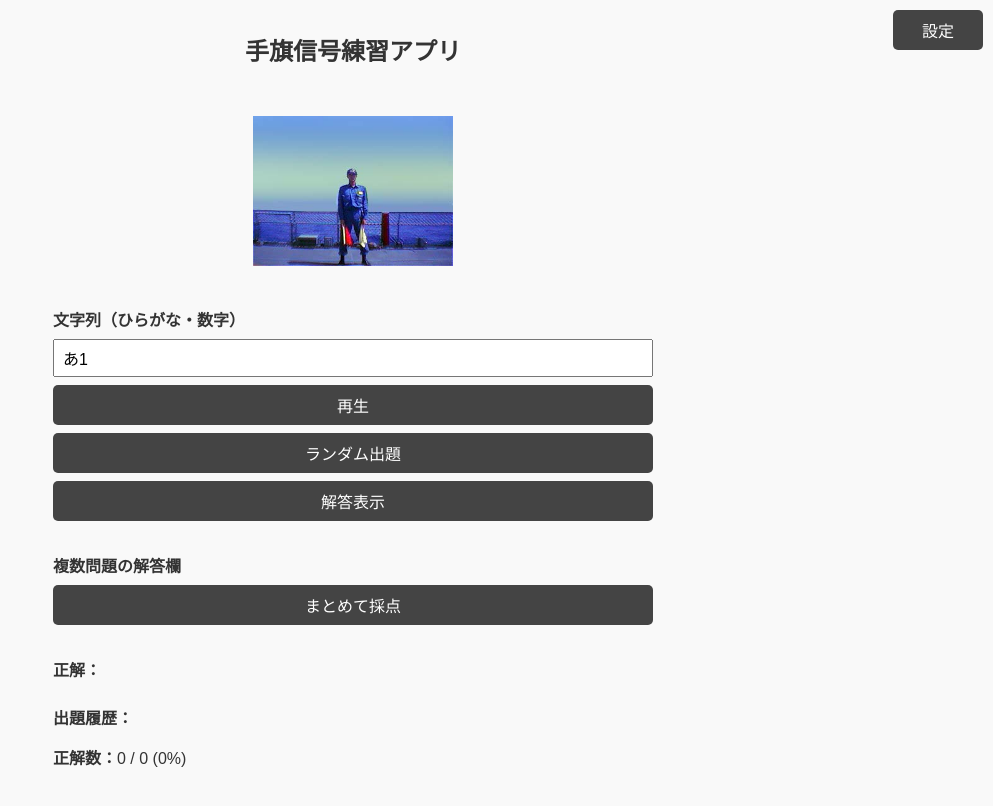
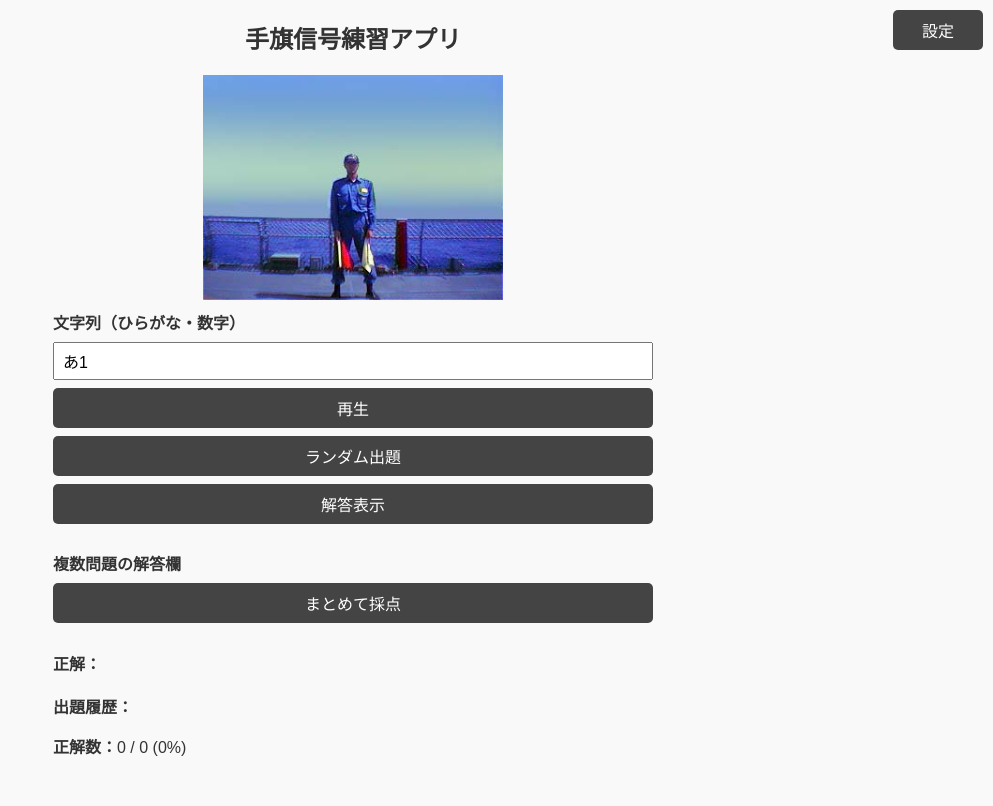
Before and after one commit to Maastricht1126/signal-app, a plain HTML site: page index.html in a window 1280 px wide. Shown: the whole page, without its empty margins (287-1280 px from the left). Drawn offline with Linux system fonts and the light colour scheme.

Commit message:
Update index.html

```diff
--- a/index.html
+++ b/index.html
@@ -11,16 +11,16 @@
       color: #333;
       max-width: 600px;
       margin: auto;
-      padding: 1em;
+      padding: 0.5em; /* 余白少し縮小 */
       position: relative;
     }
     h1 {
       text-align: center;
       font-size: 1.5em;
-      margin-bottom: 1em;
+      margin: 0.5em 0;
     }
     .panel {
-      margin-bottom: 1.5em;
+      margin-bottom: 1.2em; /* 少し間隔狭め */
     }
     label {
       display: block;
@@ -35,14 +35,16 @@
       box-sizing: border-box;
     }
     #flagContainer {
-      width: 200px;
-      height: 200px;
-      margin: 0 auto 1em;
+      width: 300px;
+      height: 240px; /* 高さを少し縮小 */
+      margin: 0.2em auto; /* 上下の余白を小さく */
+      padding: 0;
     }
     #flagImage {
       width: 100%;
       height: 100%;
       object-fit: contain;
+      display: block;
     }
     #history {
       list-style: none;
@@ -55,7 +57,6 @@
       border-radius: 5px;
       cursor: pointer;
     }
-    /* 右上に設定ボタン固定配置 */
     #openSettingsBtn {
       position: fixed;
       top: 10px;
@@ -63,7 +64,6 @@
       width: 90px;
       z-index: 1001;
     }
-    /* モーダル背景 */
     #settingsModal {
       display: none;
       position: fixed;
@@ -73,7 +73,6 @@
       background-color: rgba(0,0,0,0.5);
       overflow: auto;
     }
-    /* モーダルコンテンツ */
     #settingsContent {
       background-color: #fff;
       margin: 5% auto;
@@ -176,15 +175,14 @@
           for (let pose of flagPoses[ch]) {
             frames.push(`poses/${pose}.png`);
           }
-          // 1文字ごとに間隔として20.pngを挟む
           frames.push("poses/20.png");
         }
       }
 
       let i = 0;
       const speedValue = parseFloat(document.getElementById('signalSpeedSec').value);
-      const baseSpeed = 800; // 基準800ms
-      const speed = baseSpeed / speedValue; // 値が大きいほど速い（間隔は短い）
+      const baseSpeed = 800;
+      const speed = baseSpeed / speedValue;
 
       function showNext() {
         if (i >= frames.length) {
@@ -274,7 +272,6 @@
       document.getElementById('accuracy').textContent = ((correct / total) * 100).toFixed(1);
     }
 
-    // モーダル制御
     document.getElementById('openSettingsBtn').addEventListener('click', () => {
       document.getElementById('settingsModal').style.display = 'block';
     });
```
